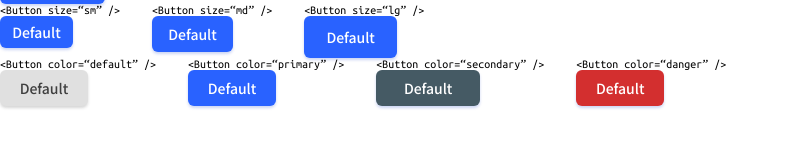
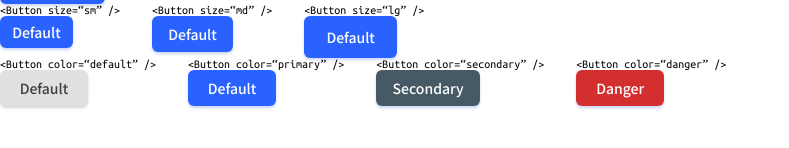
Before and after one commit to Moro-Afriyie/React-Button-Component, a React (Create React App) app in the folder react-button-component/: page / in a window 1280 px wide. Shown: the part 386-534 px from the top of the page, without its empty margins (0-789 px from the left). Built offline with nearby package versions, Linux system fonts and the light colour scheme.

Commit message:
done with the buttons

```diff
--- a/react-button-component/src/button/Button.tsx
+++ b/react-button-component/src/button/Button.tsx
@@ -55,9 +55,9 @@ const Button: React.FunctionComponent<IButtonProps> = ({
   } else if (color === "primary") {
     return <button className="primary">Default</button>;
   } else if (color === "secondary") {
-    return <button className="secondary">Default</button>;
+    return <button className="secondary">Secondary</button>;
   } else if (color === "danger") {
-    return <button className="danger">Default</button>;
+    return <button className="danger">Danger</button>;
   }
   return (
     <button className={disabled ? "default disabled" : "default"}>
```
